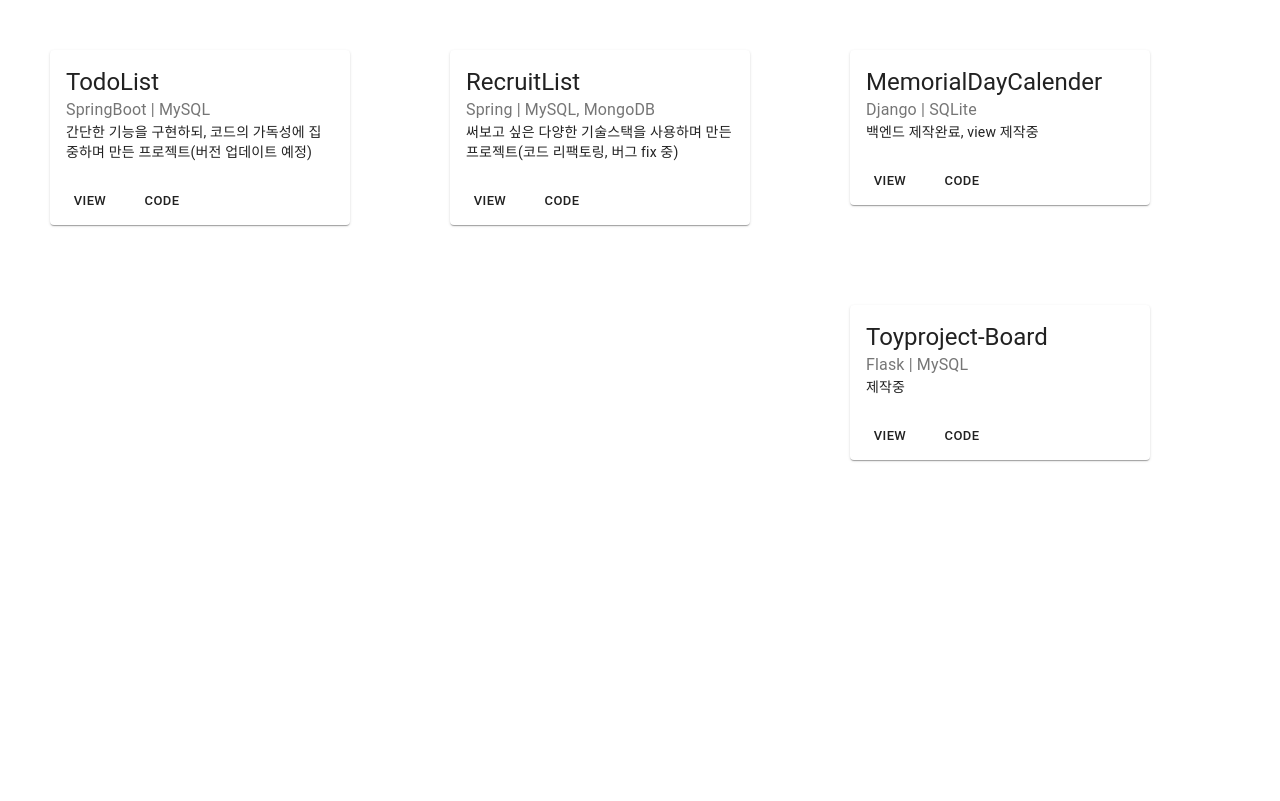
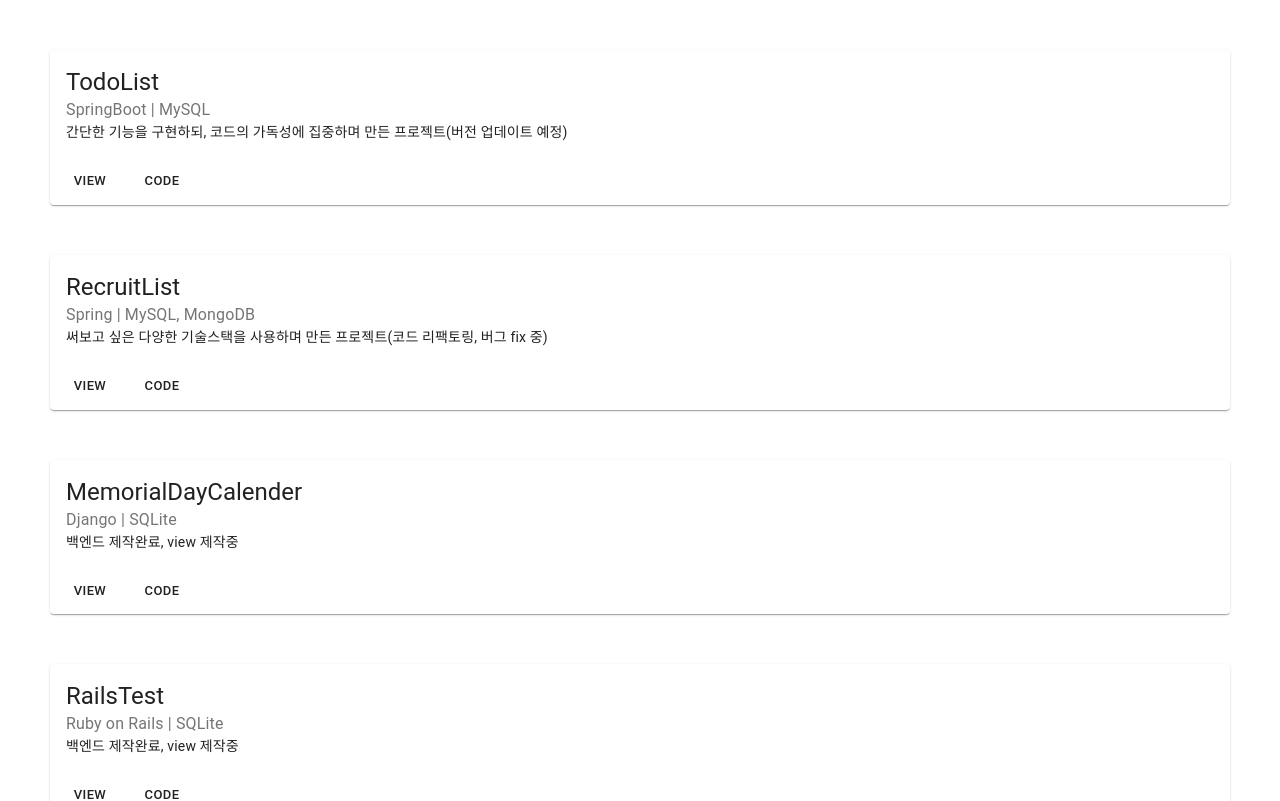
Before and after one commit to Root-kjh/Kjh-Projects, a React (Create React App) app: page / in a window 1280 px wide. Shown: the top 801 px of the page. Built offline with nearby package versions, Linux system fonts and the light colour scheme.

Commit message:
project, design update

```diff
--- a/src/App.css
+++ b/src/App.css
@@ -1,6 +1,4 @@
 .project{
-  width: 300px;
-  float: left;
   margin: 50px 50px;
   background-color: black;
   color: aliceblue;
--- a/src/App.js
+++ b/src/App.js
@@ -32,6 +32,15 @@
     },
 
     {
+      title: "RailsTest",
+      backend: "Ruby on Rails",
+      db: "SQLite",
+      etc: "백엔드 제작완료, view 제작중",
+      link: "http://kjh-projects.kro.kr/memorialday-calender",
+      git_link: "https://github.com/Root-kjh/RailsTest"
+    },
+
+    {
       title: "Toyproject-Board",
       backend: "Flask",
       db: "MySQL",
```
